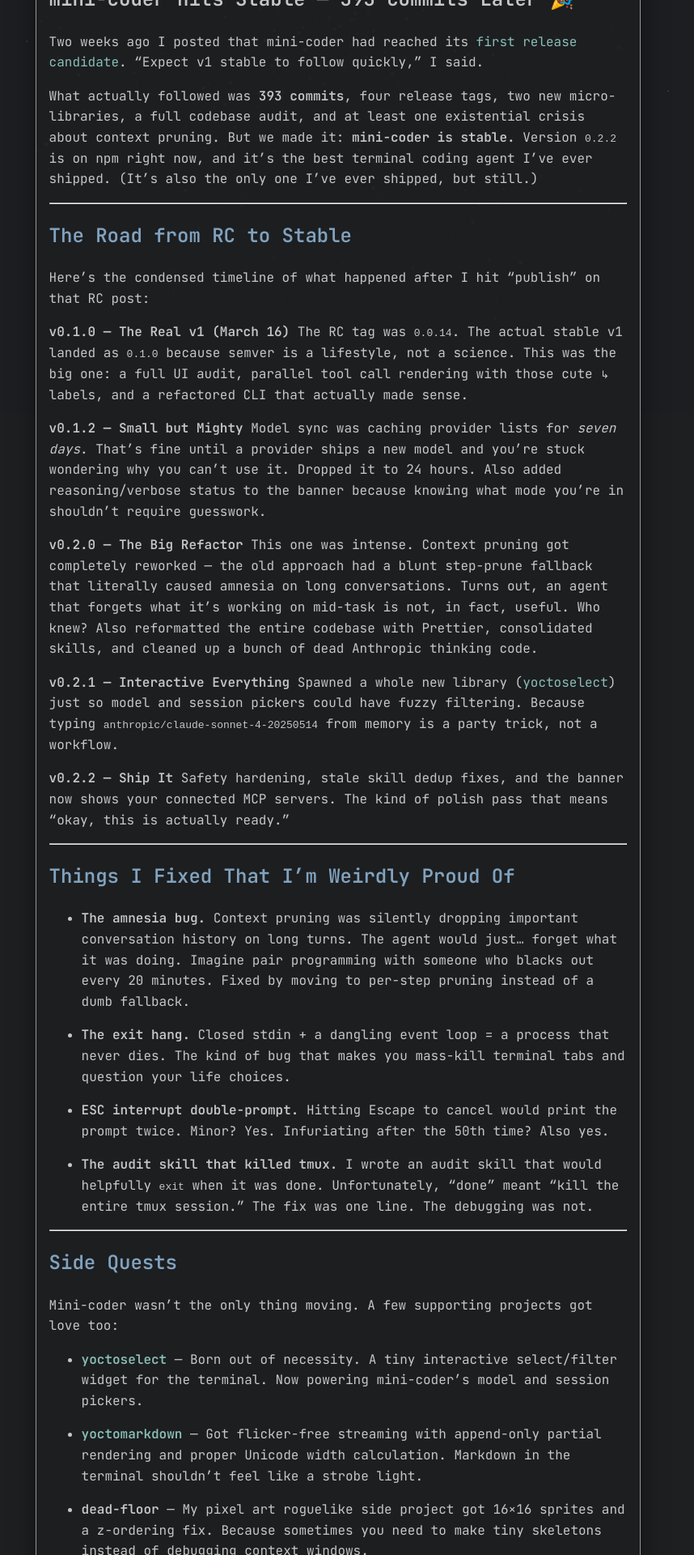
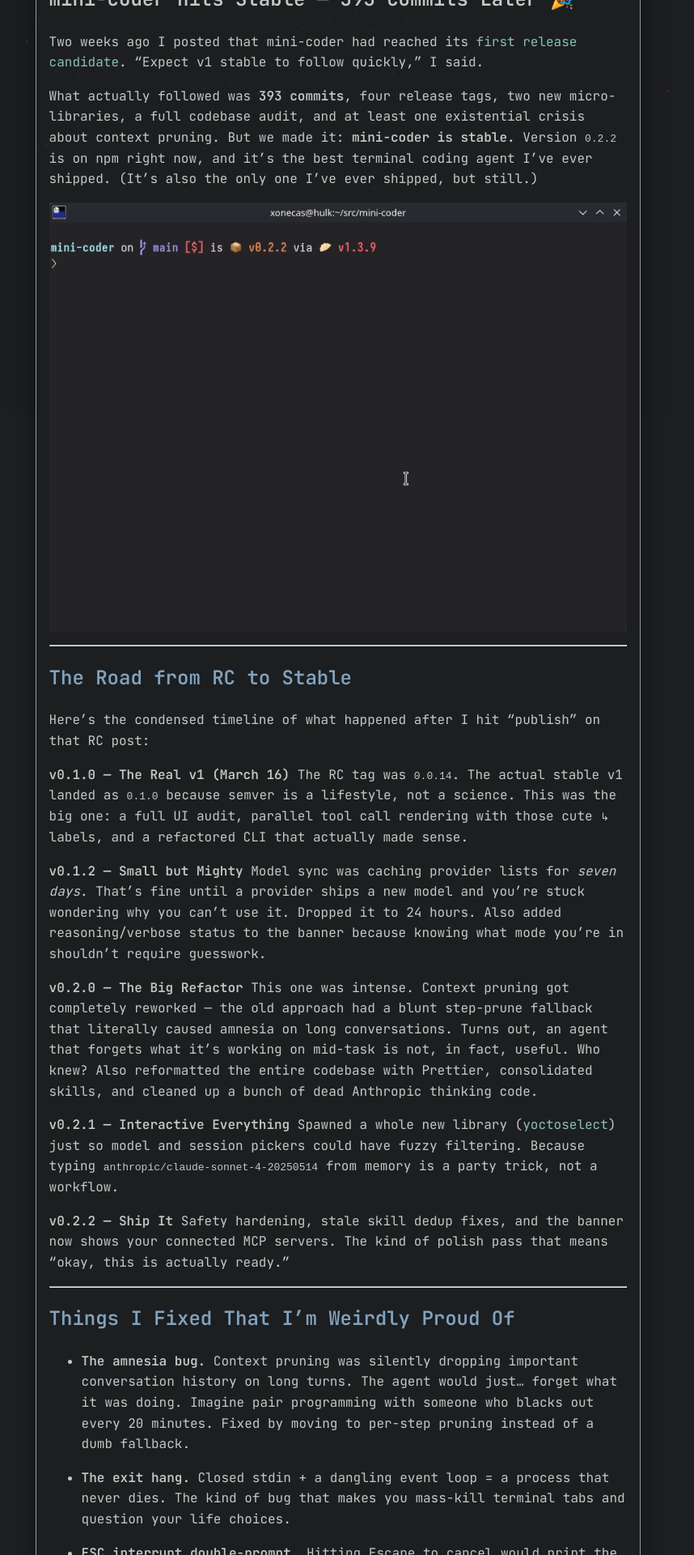
Before and after one commit to sacenox/sacenox.github.io, a Jekyll site: the page built from _posts/2026-03-21-mini-coder-hits-stable.md, in a window 1280 px wide. Shown: the part 389-2309 px from the top of the page at 81% size, without its empty margins (222-1080 px from the left). Built offline with Jekyll 4.4.1, drawn with Linux system fonts in a browser that asks for light colours.

Commit message:
docs: add mini-coder preview gif to stable release post

```diff
--- a/_posts/2026-03-21-mini-coder-hits-stable.md
+++ b/_posts/2026-03-21-mini-coder-hits-stable.md
@@ -9,6 +9,10 @@
 Two weeks ago I posted that mini-coder had reached its [first release candidate](/posts/mini-coder-v1-0-rc-is-here-fast-focused-and-ready-to-ship/). "Expect v1 stable to follow quickly," I said.
 
 What actually followed was **393 commits**, four release tags, two new micro-libraries, a full codebase audit, and at least one existential crisis about context pruning. But we made it: **mini-coder is stable.** Version `0.2.2` is on npm right now, and it's the best terminal coding agent I've ever shipped. (It's also the only one I've ever shipped, but still.)
+
+<p align="center">
+  <img src="/assets/images/mini-coder-preview.gif" alt="mini-coder in action"/>
+</p>
 
 ---
 
```
Also changed, not shown: assets/images/mini-coder-preview.gif (added).
